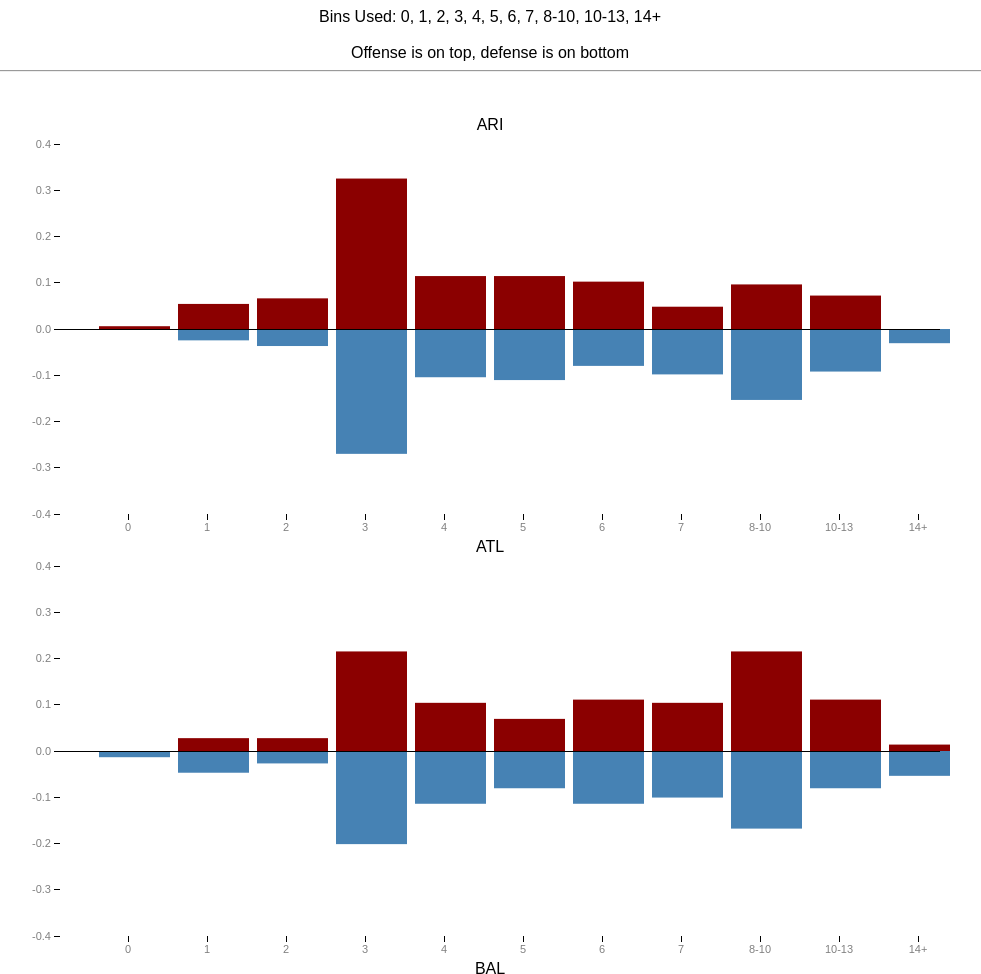
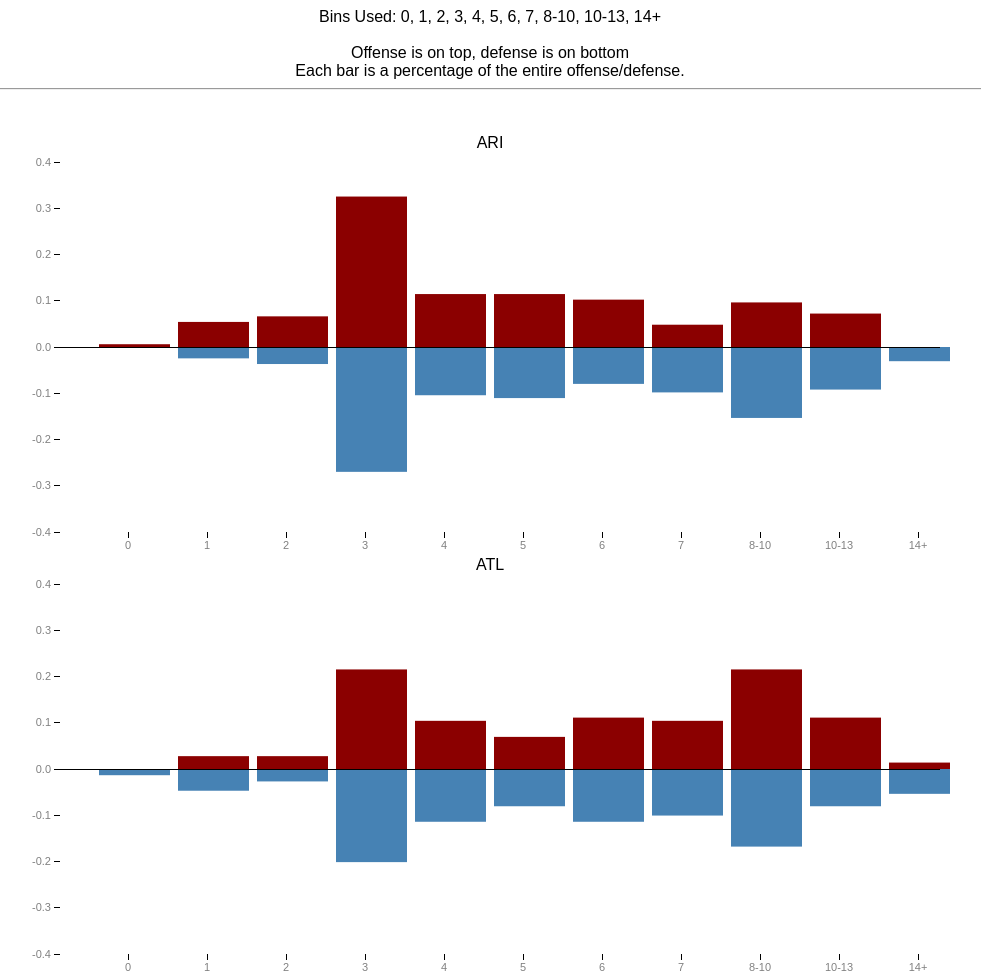
Before and after one commit to fdabek1/football-analytics, a plain HTML site: page exploration/00-snapcounts/index.html in a window 1280 px wide. Shown: the top 974 px of the page, without its empty margins (150-1131 px from the left). Drawn offline with nearby package versions, Linux system fonts and the light colour scheme.

Commit message:
Adding description for page.

```diff
--- a/exploration/00-snapcounts/index.html
+++ b/exploration/00-snapcounts/index.html
@@ -80,6 +80,7 @@ Bins Used: 0, 1, 2, 3, 4, 5, 6, 7, 8-10, 10-13, 14+<br>
 <br>
 Offense is on top, defense is on bottom
 <br>
+Each bar is a percentage of the entire offense/defense.
 <hr>
 <br>
 <br>
```
